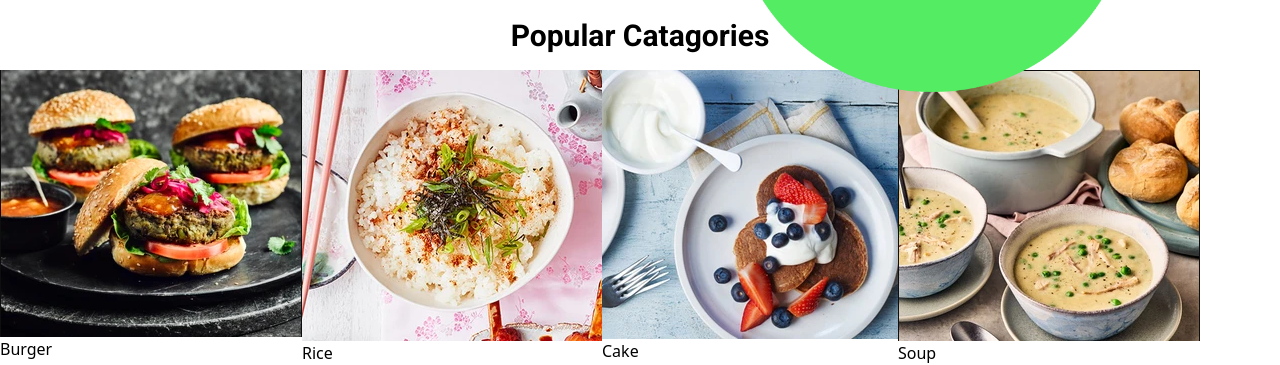
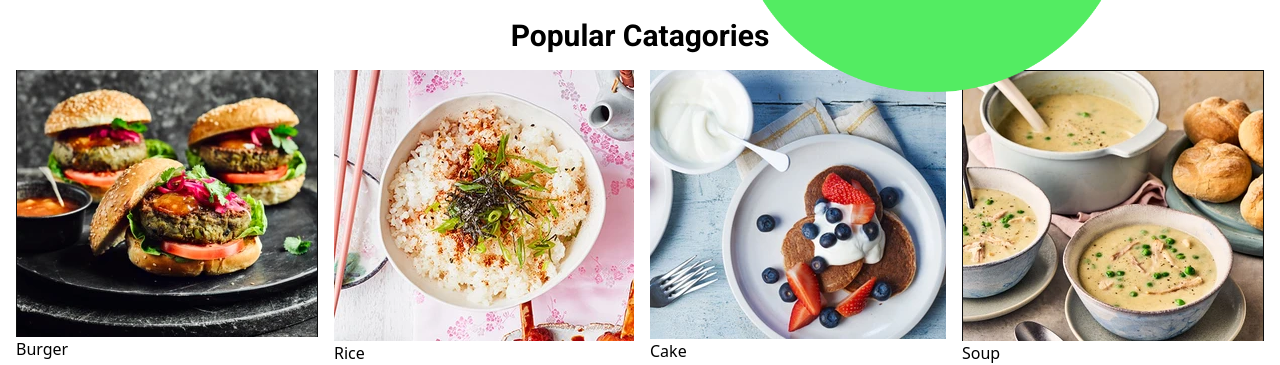
Before and after one commit to anikaivnath/Foodism, a React (Vite) app in the folder Foodism/: page / in a window 1280 px wide. Shown: the part 559-924 px from the top of the page. Built offline with nearby package versions, Linux system fonts and the light colour scheme; a web font is replaced by a local one.

Commit message:
feat(AboutSection): center items in popular categories section with improved spacing

```diff
--- a/Foodism/src/Components/AboutSection.jsx
+++ b/Foodism/src/Components/AboutSection.jsx
@@ -20,7 +20,7 @@
         <h1 className='font-bold text-3xl mt-4'>Popular Catagories</h1>
     </div>
     <div>
-        <div className='flex flex-row'>
+        <div className='flex flex-row justify-center gap-4'>
         {
             items.map((item,index)=>(
                 <div key={index}>
```
